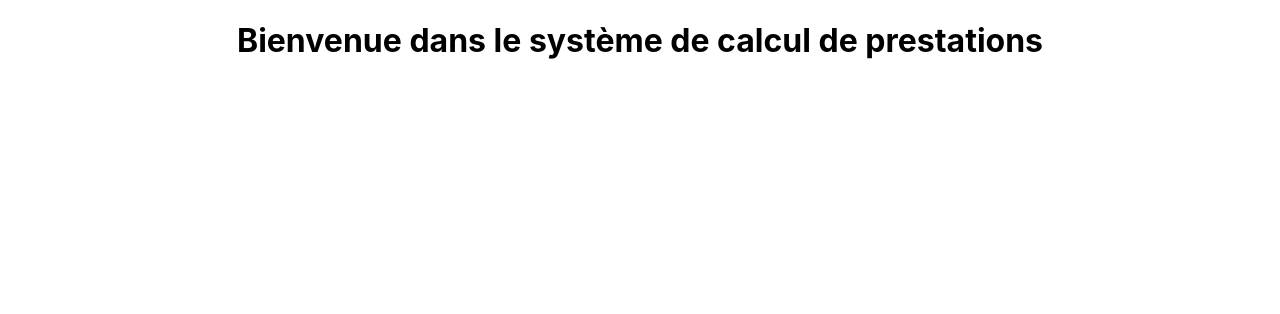
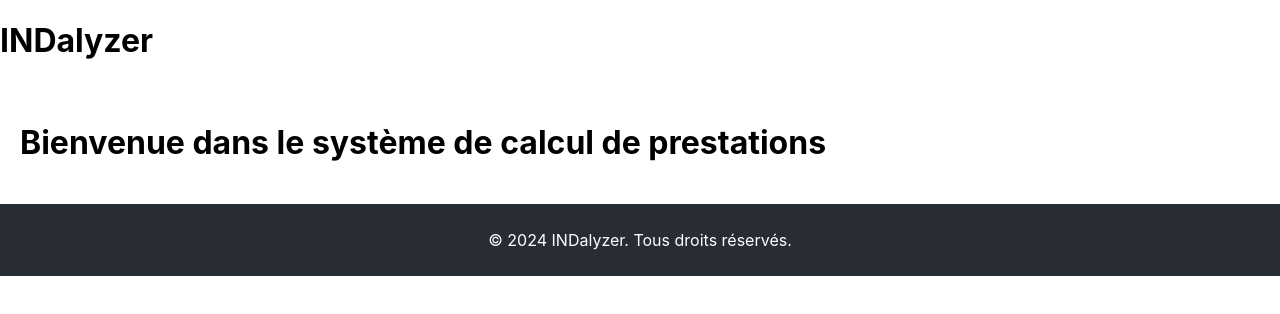
Before and after one commit to Ultramarinatoffee/INDalyzer, a React (Create React App) app in the folder frontend/: page / in a window 1280 px wide. Shown: the top 314 px of the page. Built offline with nearby package versions, Linux system fonts and the light colour scheme.

Commit message:
Ajout de header, footer, layout et mise à jour de App.js

```diff
--- a/frontend/src/App.js
+++ b/frontend/src/App.js
@@ -2,12 +2,13 @@ import logo from './logo.svg';
 import './App.css';
 import React from 'react';
 import Home from './Home';
+import Layout from './components/Layout';
 
 function App() {
   return (
-    <div className="App">
+    <Layout>
       <Home />
-    </div>
+    </Layout>
   );
 }
 
--- /dev/null
+++ b/frontend/src/components/Footer.js
@@ -0,0 +1,9 @@
+import React from 'react';
+
+const Footer = () => (
+  <footer>
+    <p>&copy; 2024 INDalyzer. Tous droits réservés.</p>
+  </footer>
+);
+
+export default Footer;
--- /dev/null
+++ b/frontend/src/components/Header.js
@@ -0,0 +1,10 @@
+import React from 'react';
+
+const Header = () => (
+  <header>
+    <h1>INDalyzer</h1>
+    {/* Ajoutez ici des liens de navigation si nécessaire */}
+  </header>
+);
+
+export default Header;
--- /dev/null
+++ b/frontend/src/components/Layout.js
@@ -0,0 +1,13 @@
+import React from 'react';
+import Header from './Header';
+import Footer from './Footer';
+
+const Layout = ({ children }) => (
+  <div>
+    <Header />
+    <main>{children}</main>
+    <Footer />
+  </div>
+);
+
+export default Layout;
```
